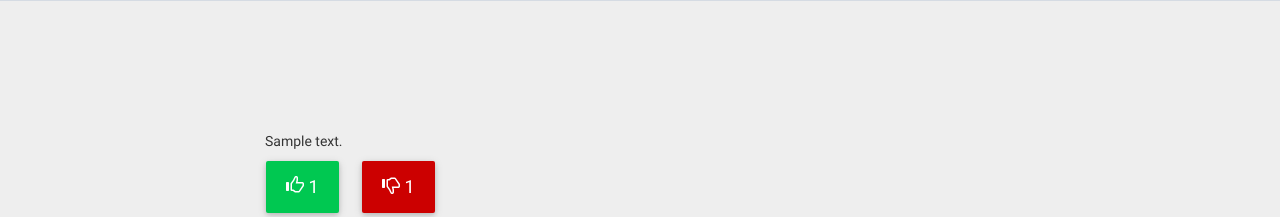
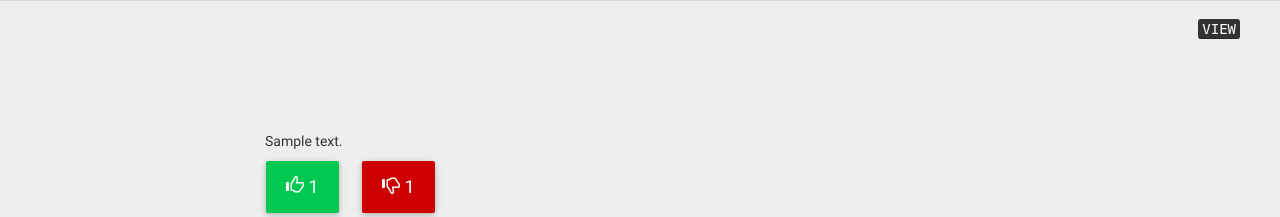
Before and after one commit to kazemnejad/gosocial, a Flask app: page /posts/1 in a window 1280 px wide. Shown: the part 638-855 px from the top of the page. Run offline with Flask 2, Linux system fonts and the light colour scheme; tables that the repository leaves empty hold one stand-in row (values such as "Sample post"); grey boxes marked "Sample" are stand-in pictures; some libraries are stand-ins or nearby versions.

Commit message:
view full image in postview

```diff
--- a/gosocialserver/templates/postview.html
+++ b/gosocialserver/templates/postview.html
@@ -20,6 +20,9 @@
     <link href="{{ url_for("static", filename="css/mdb.min.css") }}" rel="stylesheet">
 
     <link href="{{ url_for("static", filename="css/main.css") }}" rel="stylesheet">
+
+    <link rel="stylesheet" href="{{ url_for('static',filename = 'css/jquery.fancybox.css') }}" type="text/css"
+          media="screen"/>
 
 
 </head>
@@ -47,10 +50,17 @@
 
                     <span class="meta"><kbd>Posted by <a
                             href="/users/{{post.author.username}}">@{{ post.author.username }}</a> on {{ post.created_on }}</kbd></span>
+
                 </div>
             </div>
         </div>
     </div>
+    <a href='{{ url_for("static", filename=post.image) }}' class="fancybox" data-fancybox-group="gallery">
+        <button type="button" class="btn-flat btn-link"
+                style="color: #404040; text-decoration: none;position: absolute; right: 0px ;left: auto;">
+            <kbd>View</kbd>
+        </button>
+    </a>
 </header>
 
 <div class="space-30"></div>
@@ -167,6 +177,8 @@
 
 <script type="text/javascript" src="{{ url_for("static", filename="js/network.js") }}"></script>
 
+<script type="text/javascript" src="{{ url_for('static' , filename = 'js/jquery.fancybox.pack.js') }}"></script>
+
 <script>
     function mainComment() {
         var postId = {{ post.id }};
@@ -202,6 +214,12 @@
                     }
                 });
     }
+    $(document).ready(function () {
+        $('.fancybox').fancybox({
+            padding: 0,
+            openEffect: 'elastic'
+        });
+    });
 </script>
 
 </body>
```
Also changed, not shown: gosocialserver/templates/home.html (+5 -5 lines).
